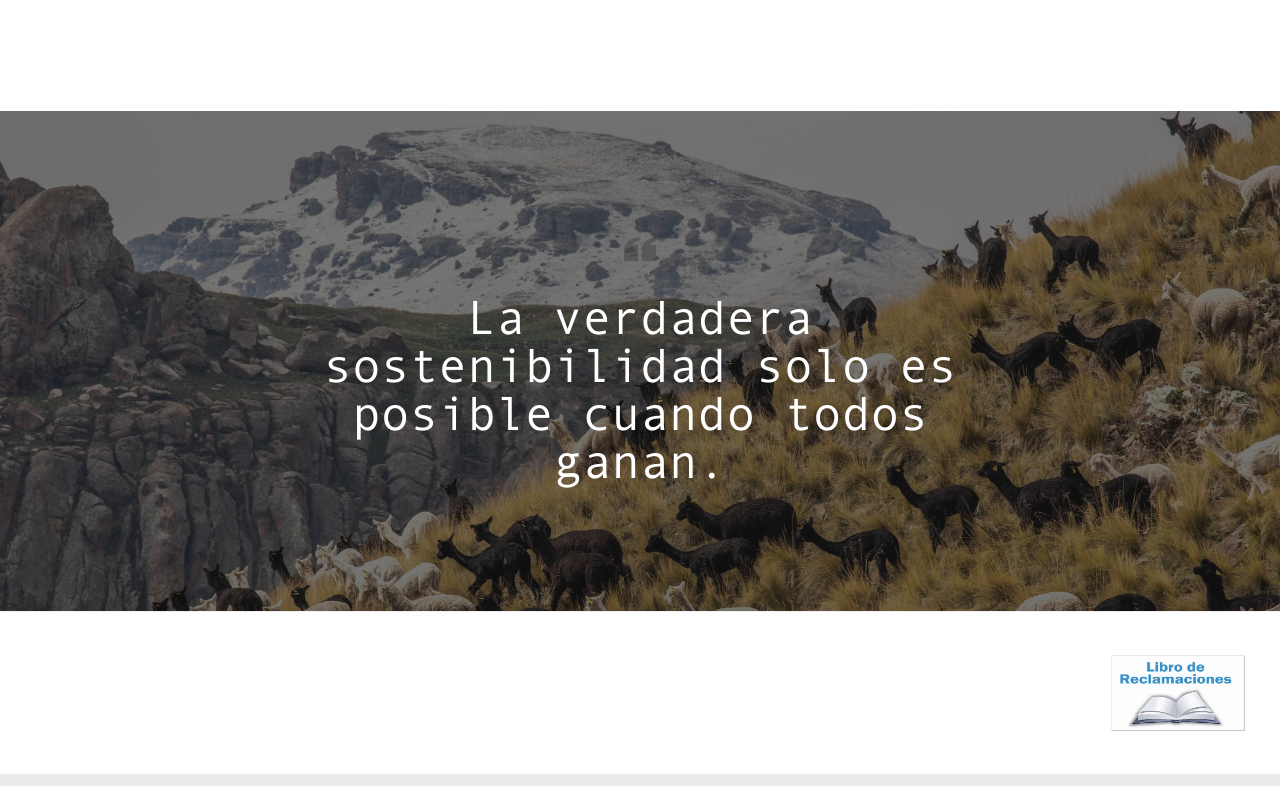
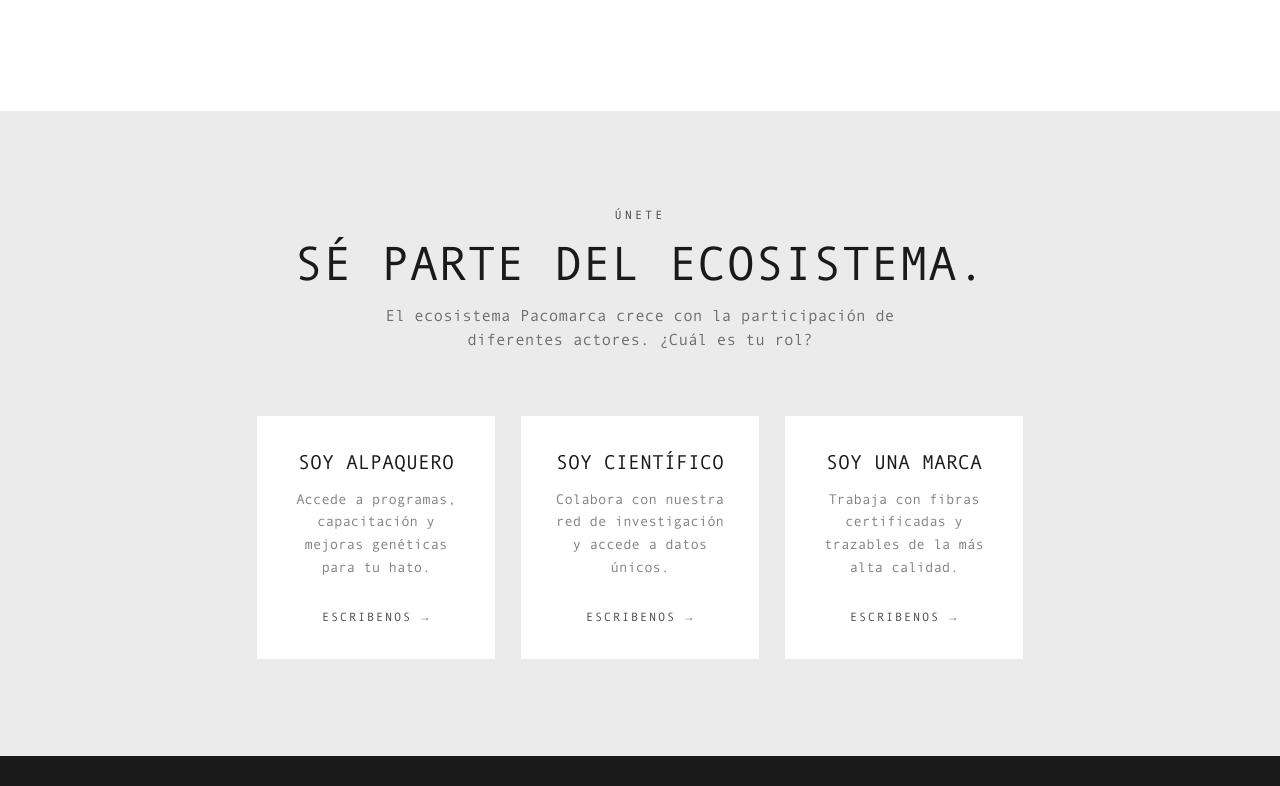
Before and after one commit to jpfernandezcenteno-max/Pacomarca, a Next.js app: page / in a window 1280 px wide. Shown: the part 6374-7160 px from the top of the page. Built offline with nearby package versions, Linux system fonts and the light colour scheme; a web font is replaced by a local one.

Commit message:
Home: eliminar seccion de imagen con frase y badge de Libro de Reclamaciones
El Libro de Reclamaciones permanece accesible desde el footer.

Co-Authored-By: Claude Opus 4.8 <noreply@anthropic.com>

```diff
--- a/app/page.tsx
+++ b/app/page.tsx
@@ -511,43 +511,6 @@ export default function HomePage() {
         </div>
       </section>
 
-      {/* IMAGE BREAK */}
-      <section className="relative h-[500px] flex items-center justify-center overflow-hidden">
-        <Image
-          src="/ecosistema/alpacas.jpg"
-          alt="Alpacas en los Andes peruanos"
-          fill
-          sizes="100vw"
-          className="object-cover object-center"
-        />
-        <div className="absolute inset-0 bg-ink/60" />
-        <FadeUp>
-          <div className="relative z-10 text-center px-6 max-w-3xl mx-auto">
-            <svg className="w-8 h-6 text-gold mx-auto mb-8 opacity-60" fill="currentColor" viewBox="0 0 32 24">
-              <path d="M0 24V14.4C0 6.528 5.016 1.392 15.048 0L16.8 2.976C12.624 3.984 9.888 5.616 8.592 8.112H14.4V24H0zm17.6 0V14.4C17.6 6.528 22.616 1.392 32.648 0L34.4 2.976C30.224 3.984 27.488 5.616 26.192 8.112H32V24H17.6z" />
-            </svg>
-            <p className="font-serif text-3xl md:text-4xl lg:text-5xl text-white font-light leading-relaxed">
-              La verdadera sostenibilidad solo es posible cuando todos ganan.
-            </p>
-          </div>
-        </FadeUp>
-      </section>
-
-      {/* LIBRO DE RECLAMACIONES — requerido por DS 011-2011-PCM */}
-      <section className="bg-white py-10 border-t border-sand/30">
-        <div className="max-w-7xl mx-auto px-6 lg:px-8 flex justify-end">
-          <Link href="/libro-reclamaciones" title="Libro de Reclamaciones Virtual">
-            <Image
-              src="/libro-reclamaciones-badge.png"
-              alt="Libro de Reclamaciones"
-              width={140}
-              height={100}
-              className="hover:opacity-80 transition-opacity"
-            />
-          </Link>
-        </div>
-      </section>
-
       {/* CONTACT CTA */}
       <section className="bg-beige py-24">
         <div className="max-w-7xl mx-auto px-6 lg:px-8 text-center">
```
